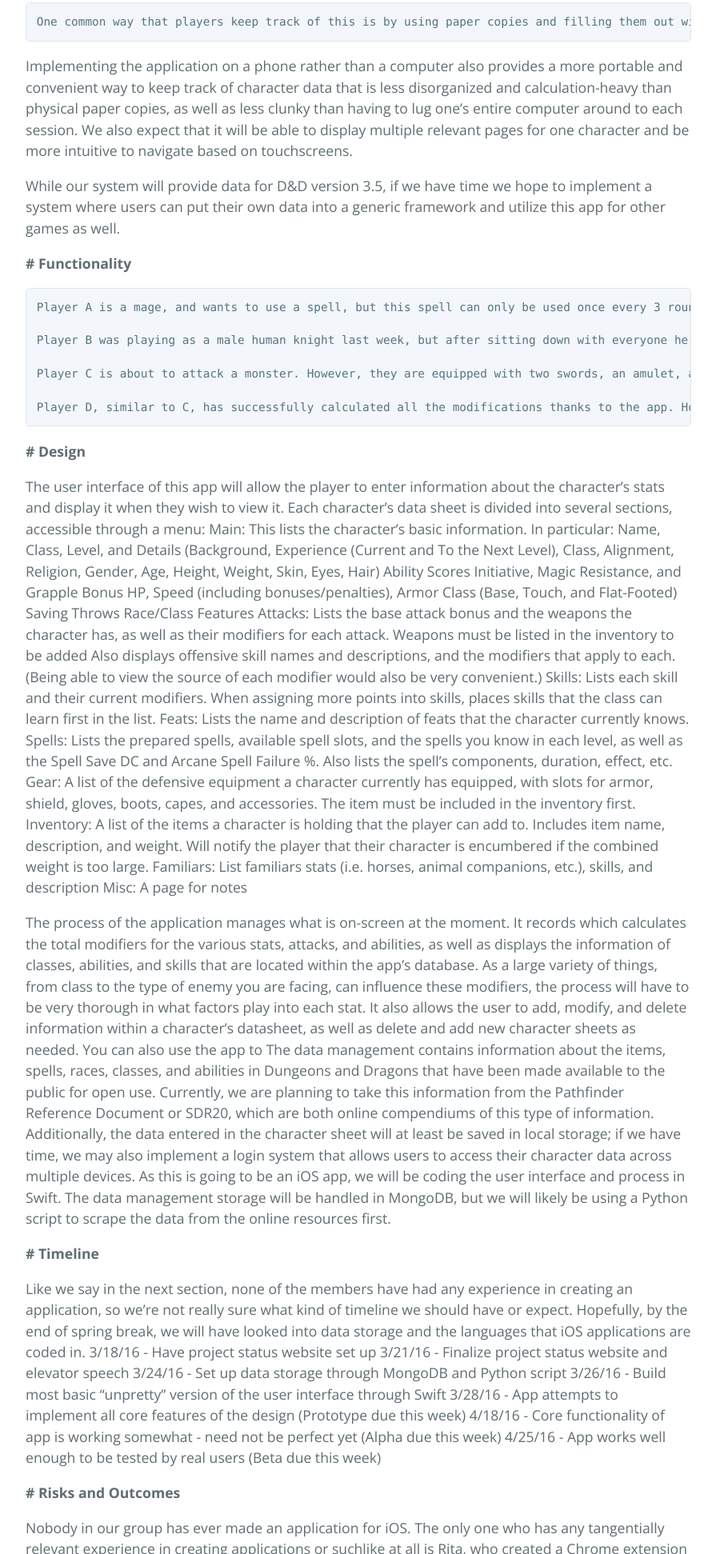
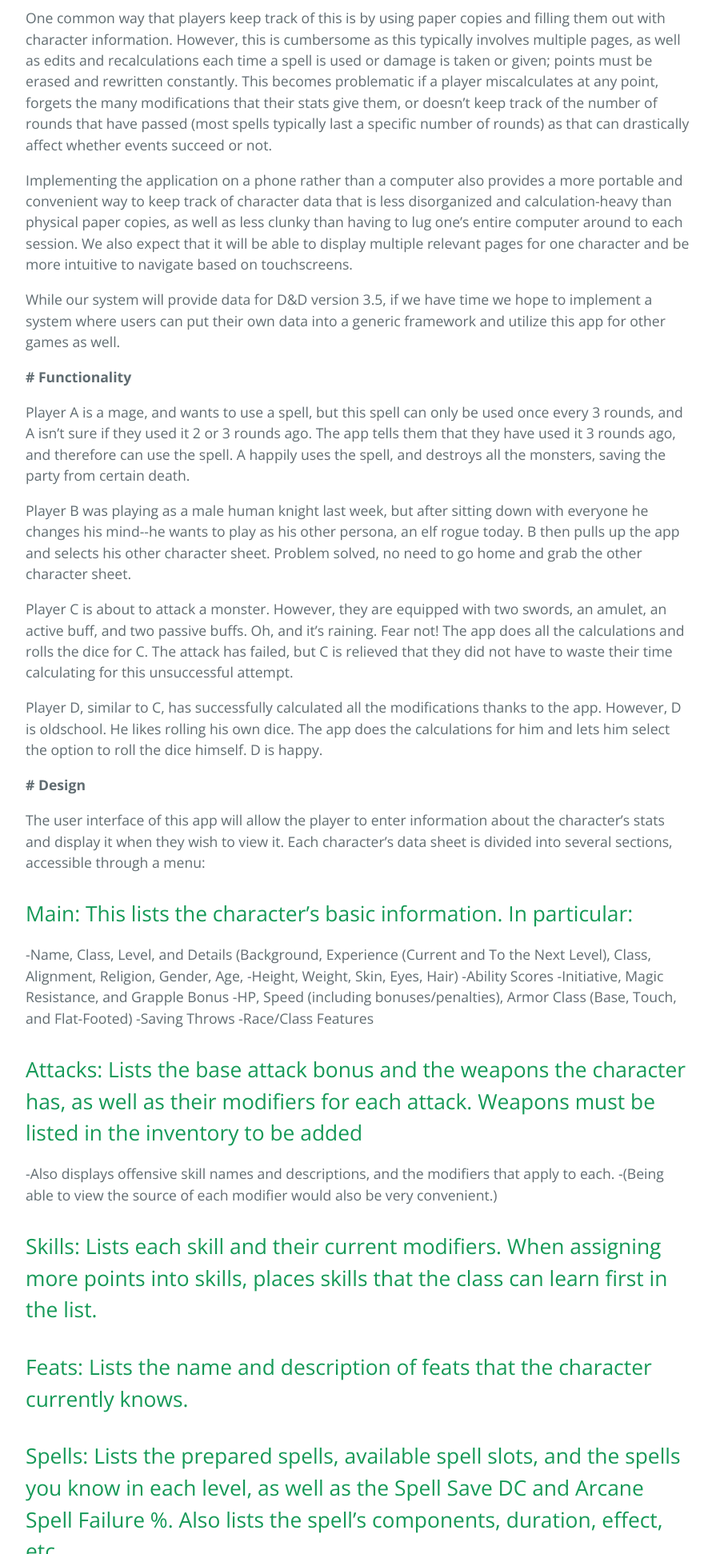
Before and after one commit to jlnloveflute/DnD-Helper, a plain HTML site: page index.html in a window 1280 px wide. Shown: the part 857-2800 px from the top of the page at 80% size, without its empty margins (192-1087 px from the left). Drawn offline with nearby package versions, Linux system fonts and the light colour scheme.

```diff
--- a/index.html
+++ b/index.html
@@ -29,13 +29,11 @@
 <a id="requirements-and-target-audiences" class="anchor" href="#requirements-and-target-audiences" aria-hidden="true"><span aria-hidden="true" class="octicon octicon-link"></span></a><strong>Requirements and Target Audiences</strong>
 </h1>
 
-<pre><code>This app targets people who play tabletop RPGs. In particular, this app will be most useful for players of Dungeons and Dragons (D&amp;D) version 3.5.
-</code></pre>
+<p>This app targets people who play tabletop RPGs. In particular, this app will be most useful for players of Dungeons and Dragons (D&amp;D) version 3.5.</p>
 
 <p>Currently, many tabletop RPGs require keeping track of a large number of statistics per character, that in turn usually involve some sort of mathematics to calculate whether the statistics benefit or detriment other specific skills that characters can use. In addition, games typically include special skills or spells with various aspects that players must keep track of, like the name of the skill/spell, their effects, how many times it can be used and how many times it already has been used, etc.</p>
 
-<pre><code>One common way that players keep track of this is by using paper copies and filling them out with character information. However, this is cumbersome as this typically involves multiple pages, as well as edits and recalculations each time a spell is used or damage is taken or given; points must be erased and rewritten constantly. This becomes problematic if a player miscalculates at any point, forgets the many modifications that their stats give them, or doesn’t keep track of the number of rounds that have passed (most spells typically last a specific number of rounds) as that can drastically affect whether events succeed or not.
-</code></pre>
+<p>One common way that players keep track of this is by using paper copies and filling them out with character information. However, this is cumbersome as this typically involves multiple pages, as well as edits and recalculations each time a spell is used or damage is taken or given; points must be erased and rewritten constantly. This becomes problematic if a player miscalculates at any point, forgets the many modifications that their stats give them, or doesn’t keep track of the number of rounds that have passed (most spells typically last a specific number of rounds) as that can drastically affect whether events succeed or not.</p>
 
 <p>Implementing the application on a phone rather than a computer also provides a more portable and convenient way to keep track of character data that is less disorganized and calculation-heavy than physical paper copies, as well as less clunky than having to lug one’s entire computer around to each session. We also expect that it will be able to display multiple relevant pages for one character and be more intuitive to navigate based on touchscreens.</p>
 
@@ -43,35 +41,54 @@
 
 <p><strong># Functionality</strong></p>
 
-<pre><code>Player A is a mage, and wants to use a spell, but this spell can only be used once every 3 rounds, and A isn’t sure if they used it 2 or 3 rounds ago. The app tells them that they have used it 3 rounds ago, and therefore can use the spell. A happily uses the spell, and destroys all the monsters, saving the party from certain death.
+<p>Player A is a mage, and wants to use a spell, but this spell can only be used once every 3 rounds, and A isn’t sure if they used it 2 or 3 rounds ago. The app tells them that they have used it 3 rounds ago, and therefore can use the spell. A happily uses the spell, and destroys all the monsters, saving the party from certain death.</p>
 
-Player B was playing as a male human knight last week, but after sitting down with everyone he changes his mind--he wants to play as his other persona, an elf rogue today. B then pulls up the app and selects his other character sheet. Problem solved, no need to go home and grab the other character sheet.
+<p>Player B was playing as a male human knight last week, but after sitting down with everyone he changes his mind--he wants to play as his other persona, an elf rogue today. B then pulls up the app and selects his other character sheet. Problem solved, no need to go home and grab the other character sheet.</p>
 
-Player C is about to attack a monster. However, they are equipped with two swords, an amulet, an active buff, and two passive buffs. Oh, and it’s raining. Fear not! The app does all the calculations and rolls the dice for C. The attack has failed, but C is relieved that they did not have to waste their time calculating for this unsuccessful attempt.
+<p>Player C is about to attack a monster. However, they are equipped with two swords, an amulet, an active buff, and two passive buffs. Oh, and it’s raining. Fear not! The app does all the calculations and rolls the dice for C. The attack has failed, but C is relieved that they did not have to waste their time calculating for this unsuccessful attempt.</p>
 
-Player D, similar to C, has successfully calculated all the modifications thanks to the app. However, D is oldschool. He likes rolling his own dice. The app does the calculations for him and lets him select the option to roll the dice himself. D is happy.
-</code></pre>
+<p>Player D, similar to C, has successfully calculated all the modifications thanks to the app. However, D is oldschool. He likes rolling his own dice. The app does the calculations for him and lets him select the option to roll the dice himself. D is happy.</p>
 
 <p><strong># Design</strong></p>
 
-<p>The user interface of this app will allow the player to enter information about the character’s stats and display it when they wish to view it. Each character’s data sheet is divided into several sections, accessible through a menu:
-Main: This lists the character’s basic information. In particular:
-Name, Class, Level, and Details (Background, Experience (Current and To the Next Level), Class, Alignment, Religion, Gender, Age, Height, Weight, Skin, Eyes, Hair)
-Ability Scores
-Initiative, Magic Resistance, and Grapple Bonus
-HP, Speed (including bonuses/penalties), Armor Class (Base, Touch, and Flat-Footed)
-Saving Throws
-Race/Class Features
-Attacks: Lists the base attack bonus and the weapons the character has, as well as their modifiers for each attack. Weapons must be listed in the inventory to be added
-Also displays offensive skill names and descriptions, and the modifiers that apply to each.
-(Being able to view the source of each modifier would also be very convenient.)
-Skills: Lists each skill and their current modifiers. When assigning more points into skills, places skills that the class can learn first in the list.
-Feats: Lists the name and description of feats that the character currently knows.
-Spells: Lists the prepared spells, available spell slots, and the spells you know in each level, as well as the Spell Save DC and Arcane Spell Failure %. Also lists the spell’s components, duration, effect, etc.
-Gear: A list of the defensive equipment a character currently has equipped, with slots for armor, shield, gloves, boots, capes, and accessories. The item must be included in the inventory first.
-Inventory: A list of the items a character is holding that the player can add to. Includes item name, description, and weight. Will notify the player that their character is encumbered if the combined weight is too large.
-Familiars: List familiars stats (i.e. horses, animal companions, etc.), skills, and description
-Misc: A page for notes</p>
+<p>The user interface of this app will allow the player to enter information about the character’s stats and display it when they wish to view it. Each character’s data sheet is divided into several sections, accessible through a menu:</p>
+
+<h2>
+<a id="main-this-lists-the-characters-basic-information-in-particular" class="anchor" href="#main-this-lists-the-characters-basic-information-in-particular" aria-hidden="true"><span aria-hidden="true" class="octicon octicon-link"></span></a>Main: This lists the character’s basic information. In particular:</h2>
+
+<p>-Name, Class, Level, and Details (Background, Experience (Current and To the Next Level), Class, Alignment, Religion, Gender, Age, -Height, Weight, Skin, Eyes, Hair)
+-Ability Scores
+-Initiative, Magic Resistance, and Grapple Bonus
+-HP, Speed (including bonuses/penalties), Armor Class (Base, Touch, and Flat-Footed)
+-Saving Throws
+-Race/Class Features</p>
+
+<h2>
+<a id="attacks-lists-the-base-attack-bonus-and-the-weapons-the-character-has-as-well-as-their-modifiers-for-each-attack-weapons-must-be-listed-in-the-inventory-to-be-added" class="anchor" href="#attacks-lists-the-base-attack-bonus-and-the-weapons-the-character-has-as-well-as-their-modifiers-for-each-attack-weapons-must-be-listed-in-the-inventory-to-be-added" aria-hidden="true"><span aria-hidden="true" class="octicon octicon-link"></span></a>Attacks: Lists the base attack bonus and the weapons the character has, as well as their modifiers for each attack. Weapons must be listed in the inventory to be added</h2>
+
+<p>-Also displays offensive skill names and descriptions, and the modifiers that apply to each.
+-(Being able to view the source of each modifier would also be very convenient.)</p>
+
+<h2>
+<a id="skills-lists-each-skill-and-their-current-modifiers-when-assigning-more-points-into-skills-places-skills-that-the-class-can-learn-first-in-the-list" class="anchor" href="#skills-lists-each-skill-and-their-current-modifiers-when-assigning-more-points-into-skills-places-skills-that-the-class-can-learn-first-in-the-list" aria-hidden="true"><span aria-hidden="true" class="octicon octicon-link"></span></a>Skills: Lists each skill and their current modifiers. When assigning more points into skills, places skills that the class can learn first in the list.</h2>
+
+<h2>
+<a id="feats-lists-the-name-and-description-of-feats-that-the-character-currently-knows" class="anchor" href="#feats-lists-the-name-and-description-of-feats-that-the-character-currently-knows" aria-hidden="true"><span aria-hidden="true" class="octicon octicon-link"></span></a>Feats: Lists the name and description of feats that the character currently knows.</h2>
+
+<h2>
+<a id="spells-lists-the-prepared-spells-available-spell-slots-and-the-spells-you-know-in-each-level-as-well-as-the-spell-save-dc-and-arcane-spell-failure--also-lists-the-spells-components-duration-effect-etc" class="anchor" href="#spells-lists-the-prepared-spells-available-spell-slots-and-the-spells-you-know-in-each-level-as-well-as-the-spell-save-dc-and-arcane-spell-failure--also-lists-the-spells-components-duration-effect-etc" aria-hidden="true"><span aria-hidden="true" class="octicon octicon-link"></span></a>Spells: Lists the prepared spells, available spell slots, and the spells you know in each level, as well as the Spell Save DC and Arcane Spell Failure %. Also lists the spell’s components, duration, effect, etc.</h2>
+
+<h2>
+<a id="gear-a-list-of-the-defensive-equipment-a-character-currently-has-equipped-with-slots-for-armor-shield-gloves-boots-capes-and-accessories-the-item-must-be-included-in-the-inventory-first" class="anchor" href="#gear-a-list-of-the-defensive-equipment-a-character-currently-has-equipped-with-slots-for-armor-shield-gloves-boots-capes-and-accessories-the-item-must-be-included-in-the-inventory-first" aria-hidden="true"><span aria-hidden="true" class="octicon octicon-link"></span></a>Gear: A list of the defensive equipment a character currently has equipped, with slots for armor, shield, gloves, boots, capes, and accessories. The item must be included in the inventory first.</h2>
+
+<h2>
+<a id="inventory-a-list-of-the-items-a-character-is-holding-that-the-player-can-add-to-includes-item-name-description-and-weight-will-notify-the-player-that-their-character-is-encumbered-if-the-combined-weight-is-too-large" class="anchor" href="#inventory-a-list-of-the-items-a-character-is-holding-that-the-player-can-add-to-includes-item-name-description-and-weight-will-notify-the-player-that-their-character-is-encumbered-if-the-combined-weight-is-too-large" aria-hidden="true"><span aria-hidden="true" class="octicon octicon-link"></span></a>Inventory: A list of the items a character is holding that the player can add to. Includes item name, description, and weight. Will notify the player that their character is encumbered if the combined weight is too large.</h2>
+
+<h2>
+<a id="familiars-list-familiars-stats-ie-horses-animal-companions-etc-skills-and-description" class="anchor" href="#familiars-list-familiars-stats-ie-horses-animal-companions-etc-skills-and-description" aria-hidden="true"><span aria-hidden="true" class="octicon octicon-link"></span></a>Familiars: List familiars stats (i.e. horses, animal companions, etc.), skills, and description</h2>
+
+<h2>
+<a id="misc-a-page-for-notes" class="anchor" href="#misc-a-page-for-notes" aria-hidden="true"><span aria-hidden="true" class="octicon octicon-link"></span></a>Misc: A page for notes</h2>
 
 <p>The process of the application manages what is on-screen at the moment. It records which calculates the total modifiers for the various stats, attacks, and abilities, as well as displays the information of classes, abilities, and skills that are located within the app’s database. As a large variety of things, from class to the type of enemy you are facing, can influence these modifiers, the process will have to be very thorough in what factors play into each stat. It also allows the user to add, modify, and delete information within a character’s datasheet, as well as delete and add new character sheets as needed. You can also use the app to
 The data management contains information about the items, spells, races, classes, and abilities in Dungeons and Dragons that have been made available to the public for open use. Currently, we are planning to take this information from the Pathfinder Reference Document or SDR20, which are both online compendiums of this type of information. Additionally, the data entered in the character sheet will at least be saved in local storage; if we have time, we may also implement a login system that allows users to access their character data across multiple devices.
```
Also changed, not shown: params.json (+1 -1 lines).
